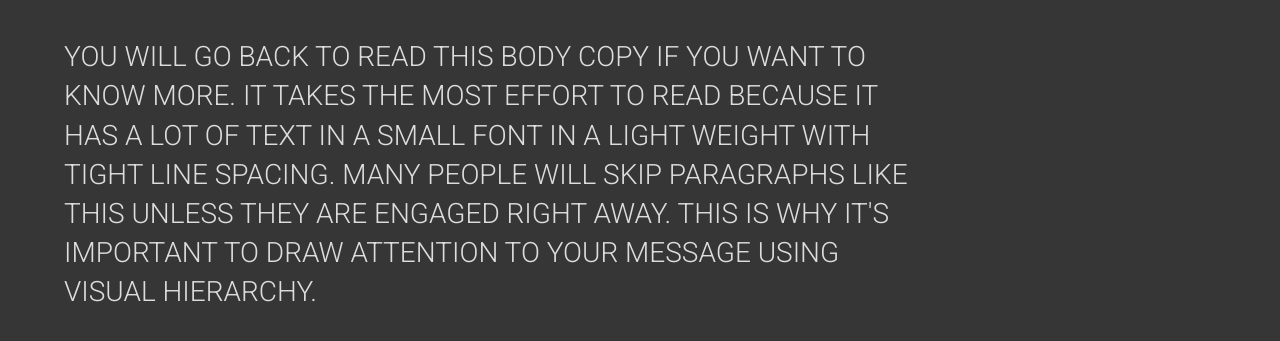
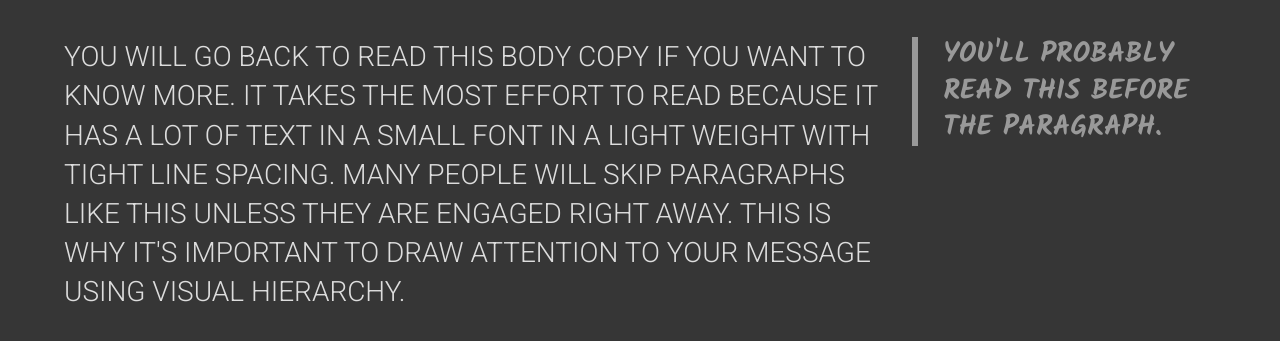
Before and after one commit to bcroman/Typography-Challenge, a plain HTML site: page index.html in a window 1280 px wide. Shown: the part 409-750 px from the top of the page. Drawn offline with Linux system fonts and the light colour scheme.

Commit message:
Core: Add Side Text
Created a side text that next the body text but is the same height

```diff
--- a/index.html
+++ b/index.html
@@ -38,6 +38,7 @@
             And then you will read this line next.
         </h2>
 
+        <div class="content">
             <p class="body-copy">
                 You will go back to read this body copy if you want to
                 know more. It takes the most effort to read because it has
@@ -46,6 +47,12 @@
                 they are engaged right away. This is why it's important
                 to draw attention to your message using visual hierarchy.
             </p>
+
+            <blockquote class="side-quote">
+                You'll probably read this before the paragraph.
+            </blockquote>
+        </div>
+
     </main>
 
 </body>
--- a/styles.css
+++ b/styles.css
@@ -87,6 +87,16 @@ h1 {
 }
 
 /* Body text */
+.content {
+  display: flex;
+  align-items: flex-start;
+  gap: 30px;
+}
+
+.body-copy {
+  flex: 3;
+}
+
 .body-copy {
   font-family: "Roboto", sans-serif;
   font-size: 28px;
@@ -97,3 +107,16 @@ h1 {
   max-width: 75%;
   margin: 0;
 }
+
+.side-quote {
+  flex: 1;
+  font-family: "Kalam", cursive;
+  font-size: 28px;
+  font-weight: 700;
+  line-height: 1.3;
+  text-transform: uppercase;
+  color: #999;
+  border-left: 6px solid #999;
+  padding-left: 25px;
+  margin: 0;
+}
```
Lines whose indentation alone changed are shown as unchanged.
